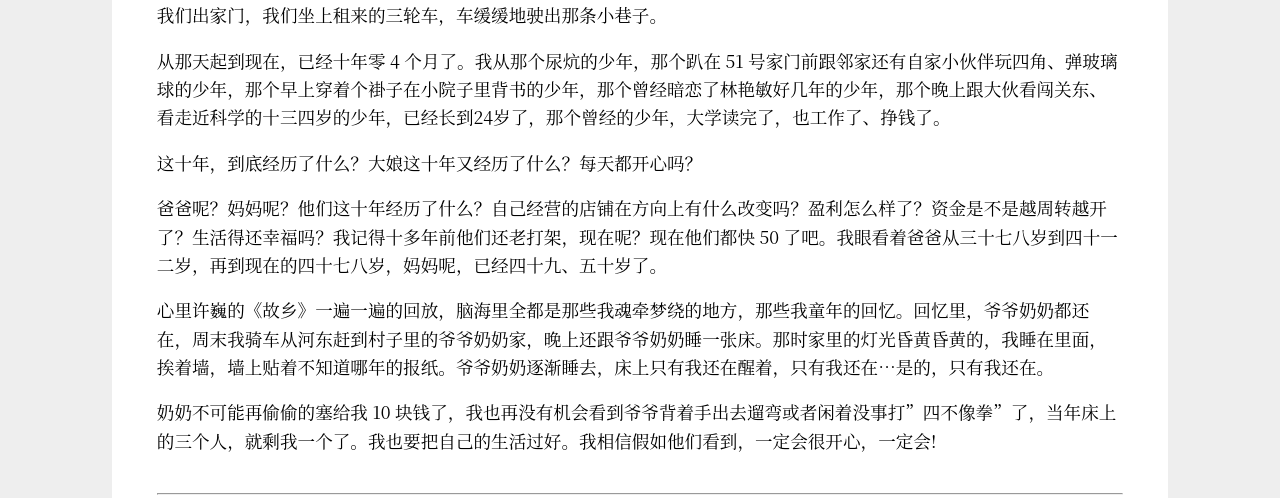
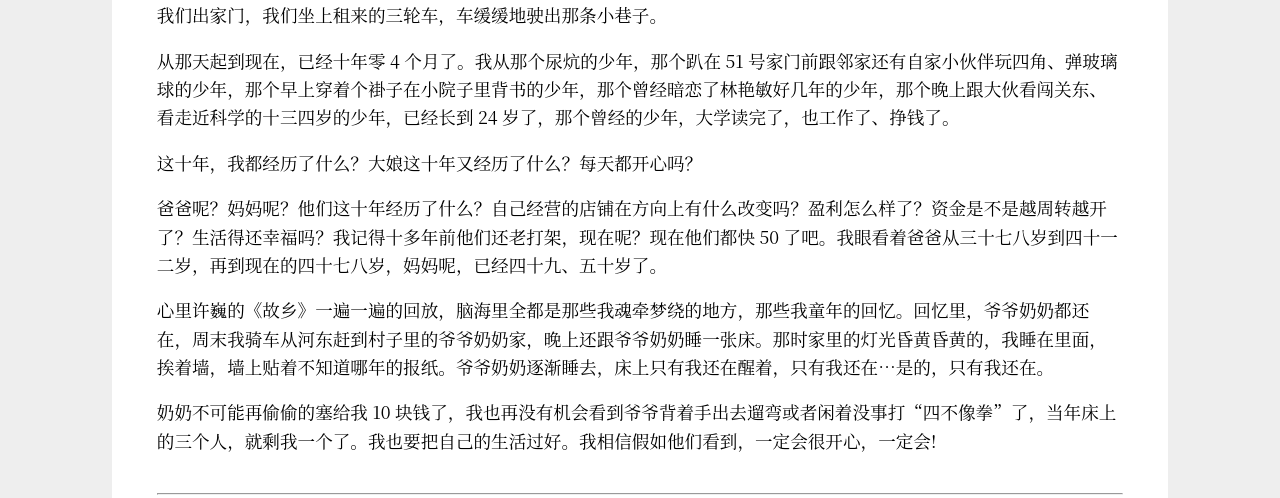
Before and after one commit to Haiyung/haiyung.github.io, a Jekyll site: the page built from _posts/2018-10-24-you-are-the-apple-of-my-eye.md, in a window 1280 px wide. Shown: the part 376-874 px from the top of the page. Built offline with Jekyll 4.4.1, drawn with Linux system fonts in a browser that asks for light colours.

Commit message:
upgrade one article about my childhood

```diff
--- a/_posts/2018-10-24-you-are-the-apple-of-my-eye.md
+++ b/_posts/2018-10-24-you-are-the-apple-of-my-eye.md
@@ -15,12 +15,12 @@ tags: 个人随想集
 
 从六年级彻底结业那天，那大概是六月份，我跟爸爸在曹岗小区 51 号王冬玲娘娘家打好被褥，在娘娘的依依不舍的眼神里，我们出家门，我们坐上租来的三轮车，车缓缓地驶出那条小巷子。
 
-从那天起到现在，已经十年零 4 个月了。我从那个尿炕的少年，那个趴在 51 号家门前跟邻家还有自家小伙伴玩四角、弹玻璃球的少年，那个早上穿着个褂子在小院子里背书的少年，那个曾经暗恋了林艳敏好几年的少年，那个晚上跟大伙看闯关东、看走近科学的十三四岁的少年，已经长到24岁了，那个曾经的少年，大学读完了，也工作了、挣钱了。
+从那天起到现在，已经十年零 4 个月了。我从那个尿炕的少年，那个趴在 51 号家门前跟邻家还有自家小伙伴玩四角、弹玻璃球的少年，那个早上穿着个褂子在小院子里背书的少年，那个曾经暗恋了林艳敏好几年的少年，那个晚上跟大伙看闯关东、看走近科学的十三四岁的少年，已经长到 24 岁了，那个曾经的少年，大学读完了，也工作了、挣钱了。
 
-这十年，到底经历了什么？大娘这十年又经历了什么？每天都开心吗？
+这十年，我都经历了什么？大娘这十年又经历了什么？每天都开心吗？
 
 爸爸呢？妈妈呢？他们这十年经历了什么？自己经营的店铺在方向上有什么改变吗？盈利怎么样了？资金是不是越周转越开了？生活得还幸福吗？我记得十多年前他们还老打架，现在呢？现在他们都快 50 了吧。我眼看着爸爸从三十七八岁到四十一二岁，再到现在的四十七八岁，妈妈呢，已经四十九、五十岁了。
 
 心里许巍的《故乡》一遍一遍的回放，脑海里全都是那些我魂牵梦绕的地方，那些我童年的回忆。回忆里，爷爷奶奶都还在，周末我骑车从河东赶到村子里的爷爷奶奶家，晚上还跟爷爷奶奶睡一张床。那时家里的灯光昏黄昏黄的，我睡在里面，挨着墙，墙上贴着不知道哪年的报纸。爷爷奶奶逐渐睡去，床上只有我还在醒着，只有我还在...是的，只有我还在。
 
-奶奶不可能再偷偷的塞给我 10 块钱了，我也再没有机会看到爷爷背着手出去遛弯或者闲着没事打"四不像拳"了，当年床上的三个人，就剩我一个了。我也要把自己的生活过好。我相信假如他们看到，一定会很开心，一定会!
+奶奶不可能再偷偷的塞给我 10 块钱了，我也再没有机会看到爷爷背着手出去遛弯或者闲着没事打“四不像拳”了，当年床上的三个人，就剩我一个了。我也要把自己的生活过好。我相信假如他们看到，一定会很开心，一定会!
```
